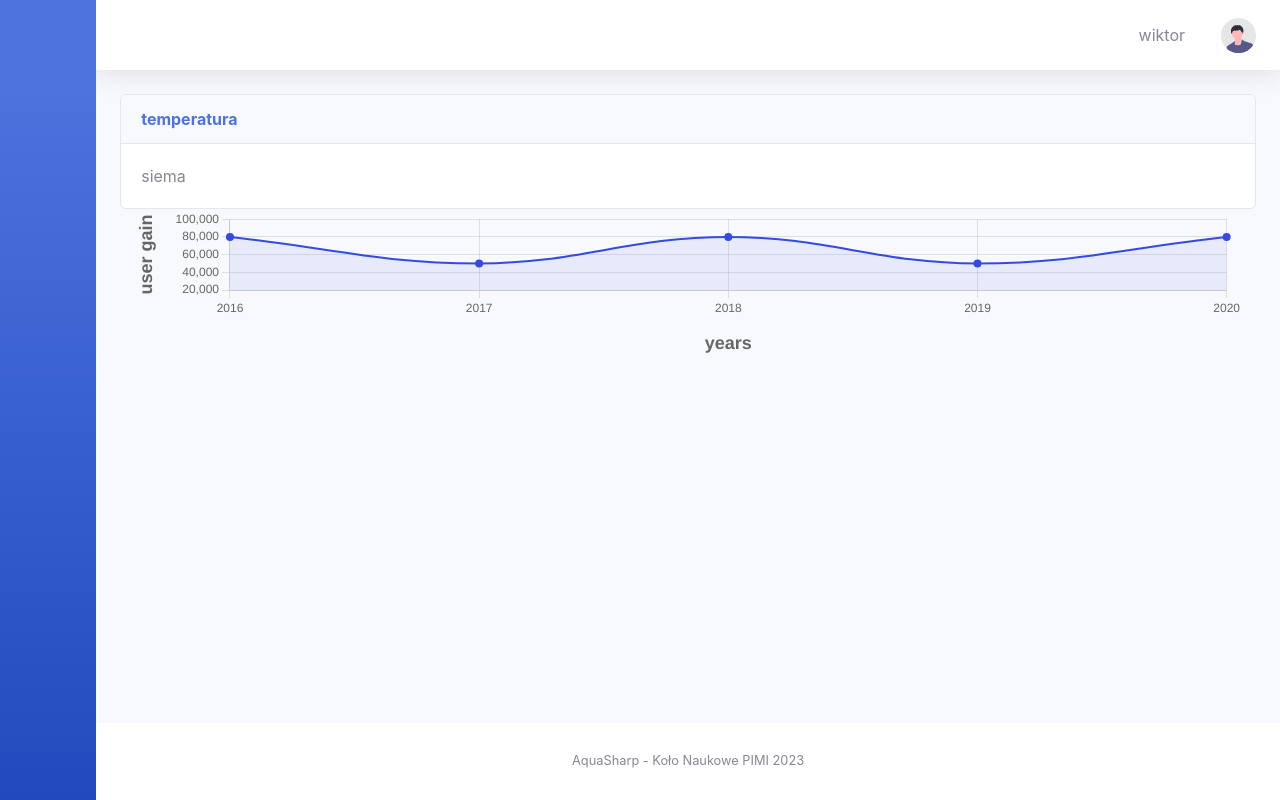
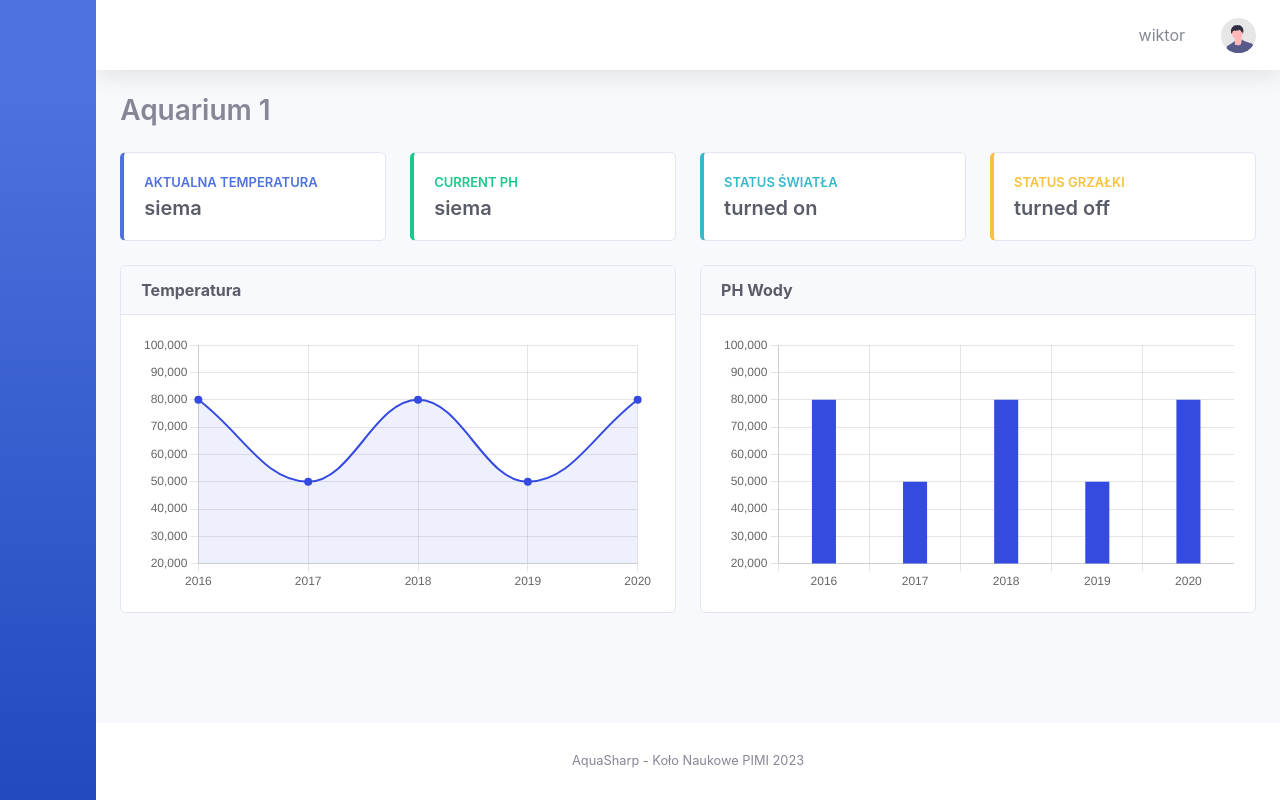
Before and after one commit to grupadotnet/Aqua-Sharp-Frontend, a React (Vite) app: page /aquarium/1 in a window 1280 px wide. Built offline with nearby package versions, Linux system fonts and the light colour scheme.

Commit message:
interface

```diff
--- a/public/assets/locales/en/aquarium.json
+++ b/public/assets/locales/en/aquarium.json
@@ -1,4 +1,9 @@
 {
+  "aquarium": "aquarium",
+  "thermophore status": "termophore status",
+  "light status": "light status",
+  "current water ph": "current water ph",
+  "current temperature": "current temperature",
   "water temperature": "water temperature",
   "target water ph": "target water ph",
   "temperature": "temperature",
--- a/public/assets/locales/en/configuration.json
+++ b/public/assets/locales/en/configuration.json
@@ -2,5 +2,7 @@
   "changes prompt": "changes prompt",
   "apply": "apply",
   "cancel": "cancel",
-  "Back to Dashboard": "Back to Dashboard"
+  "Back to Dashboard": "Back to Dashboard",
+  "turned on": "turned on",
+  "turned off": "turned off"
 }
--- a/public/assets/locales/pl/aquarium.json
+++ b/public/assets/locales/pl/aquarium.json
@@ -1,4 +1,9 @@
 {
+  "aquarium": "akwarium",
+  "thermophore status": "status grzałki",
+  "light status": "status światła",
+  "current water ph": "aktualne ph wody",
+  "current temperature": "aktualna temperatura",
   "water temperature": "Temperatura wody",
   "target water ph": "Docelowe pH wody",
   "temperature": "Temperatura",
--- a/public/assets/locales/pl/configuration.json
+++ b/public/assets/locales/pl/configuration.json
@@ -2,5 +2,7 @@
   "changes prompt": "Czy zatwierdzić zmiany?",
   "apply": "Zatwierdź",
   "cancel": "Anuluj",
-  "Back to Dashboard": "Powrót do strony startowej"
+  "Back to Dashboard": "Powrót do strony startowej",
+  "turned on": "włączone",
+  "turned off": "wyłączone"
 }
--- a/src/components/card/DataCard.tsx
+++ b/src/components/card/DataCard.tsx
@@ -4,8 +4,8 @@ import Card from './Card';
 
 import './DataCard.scss';
 
-type Props = {
-  children: string;
+type Props<T> = {
+  content: T;
   title: string;
   theme:
     | 'primary'
@@ -17,13 +17,13 @@ type Props = {
     | 'dark';
 };
 
-const DataCard = ({ children, title, theme }: Props) => (
+const DataCard = <T extends string>({ content, title, theme }: Props<T>) => (
   <Card theme={`${theme}`}>
     <Stack>
       <div className={`fs-6 fw-semibold text-${theme} text-uppercase mb-1`}>
         {title}
       </div>
-      <div className="h5 mb-0 fw-semibold text-gray-800">{children}</div>
+      <div className="h5 mb-0 fw-semibold text-gray-800">{content}</div>
     </Stack>
   </Card>
 );
--- a/src/components/chart/config/getDefaultOptions.ts
+++ b/src/components/chart/config/getDefaultOptions.ts
@@ -16,7 +16,7 @@ const getDefaultOptions = (
       min: minY,
       max: maxY,
       title: {
-        display: true,
+        display: Boolean(titleY),
         text: titleY,
         padding: {
           bottom:
@@ -46,7 +46,7 @@ const getDefaultOptions = (
     x: {
       title: {
         fontWeight: 700,
-        display: true,
+        display: Boolean(titleX),
         text: titleX,
         padding: {
           top:
--- a/src/components/tile/Tile.tsx
+++ b/src/components/tile/Tile.tsx
@@ -11,7 +11,7 @@ type Props = {
 const Tile = ({ header, children }: Props) => {
   return (
     <Card>
-      <Card.Header className="font-weight-bold text-primary">
+      <Card.Header className="font-weight-bold text-dark text-capitalize">
         {header}
       </Card.Header>
       <Card.Body className="d-flex flex-column gap-4">{children}</Card.Body>
--- a/src/pages/aquarium/Aquarium.tsx
+++ b/src/pages/aquarium/Aquarium.tsx
@@ -1,10 +1,57 @@
-import { ChartWrapper, exampleData, LineChart, Tile } from '@/components';
+import { Col, Row } from 'react-bootstrap';
+import { useTranslation } from 'react-i18next';
+import { useParams } from 'react-router';
+
+import { BarChart, DataCard, exampleData, LineChart, Tile } from '@/components';
+
+type X = 'siema' | 'siemano';
+
+type lightStatus = 'turned off' | 'turned on';
+type thermophoreStatus = 'turned off' | 'turned on';
 
 const Aquarium = () => {
+  const { t } = useTranslation();
+
+  const params = useParams();
+
   return (
     <div>
-      <Tile header="temperatura">siema</Tile>
-      <ChartWrapper>
+      <header className="fw-semibold text-capitalize mb-4 h3">{`${t(
+        'aquarium'
+      )} ${params.id}`}</header>
+      <Row className="mb-4">
+        <Col>
+          <DataCard
+            theme="primary"
+            title={t('current temperature', { ns: 'aquarium' })}
+            content={'siema' as X}
+          />
+        </Col>
+        <Col>
+          <DataCard
+            theme="success"
+            title={t('current ph', { ns: 'aquarium' })}
+            content={'siema' as X}
+          />
+        </Col>
+        <Col>
+          <DataCard
+            theme="info"
+            title={t('light status', { ns: 'aquarium' })}
+            content={'turned on' as lightStatus}
+          />
+        </Col>
+        <Col>
+          <DataCard
+            theme="warning"
+            title={t('thermophore status', { ns: 'aquarium' })}
+            content={'turned off' as thermophoreStatus}
+          />
+        </Col>
+      </Row>
+      <Row>
+        <Col className="w-50">
+          <Tile header={t('temperature', { ns: 'aquarium' })}>
             <LineChart
               minY={20000}
               // maximum on y axis (optional - not giving maximum makes the highest value as maximum)
@@ -13,12 +60,23 @@ const Aquarium = () => {
               dataX={exampleData.map((el) => el.year)}
               // data displayed on y axis, it has to be array of numbers/string (required)
               dataY={exampleData.map((el) => el.userGain)}
-          // title of an X axis, it has to be string (optional)
-          titleX="years"
-          // title of an Y axis, it has to be string (optional)
-          titleY="user gain"
             />
-      </ChartWrapper>
+          </Tile>
+        </Col>
+        <Col className="w-50">
+          <Tile header={t('water ph', { ns: 'aquarium' })}>
+            <BarChart
+              minY={20000}
+              // maximum on y axis (optional - not giving maximum makes the highest value as maximum)
+              maxY={100000}
+              // data displayed on x axis, it has to be array of numbers/strings (required)
+              dataX={exampleData.map((el) => el.year)}
+              // data displayed on y axis, it has to be array of numbers/string (required)
+              dataY={exampleData.map((el) => el.userGain)}
+            />
+          </Tile>
+        </Col>
+      </Row>
     </div>
   );
 };
--- a/src/pages/working/Working.tsx
+++ b/src/pages/working/Working.tsx
@@ -87,18 +87,11 @@ const Working = () => {
         <Card theme="warning">Testowy children</Card>
       </Row>
       <Row className="justify-content-md-center my-3">
-        <DataCard theme="primary" title="Jakiś Tytuł">
-          Przykładowa wartość
-        </DataCard>
-        <DataCard theme="success" title="earnings (ANNUAL)">
-          $215,000
-        </DataCard>
-        <DataCard theme="info" title="Temperatura mojego obiadu">
-          2137
-        </DataCard>
-        <DataCard theme="warning" title="Temperatura mojego obiadu">
-          5PLN
-        </DataCard>
+        <DataCard
+          theme="primary"
+          title="Jakiś Tytuł"
+          content="przykładowa wartość"
+        />
       </Row>
       <Row className="justify-content-md-center my-3">
         <LightControlCard />
```
Lines whose indentation alone changed are shown as unchanged.
